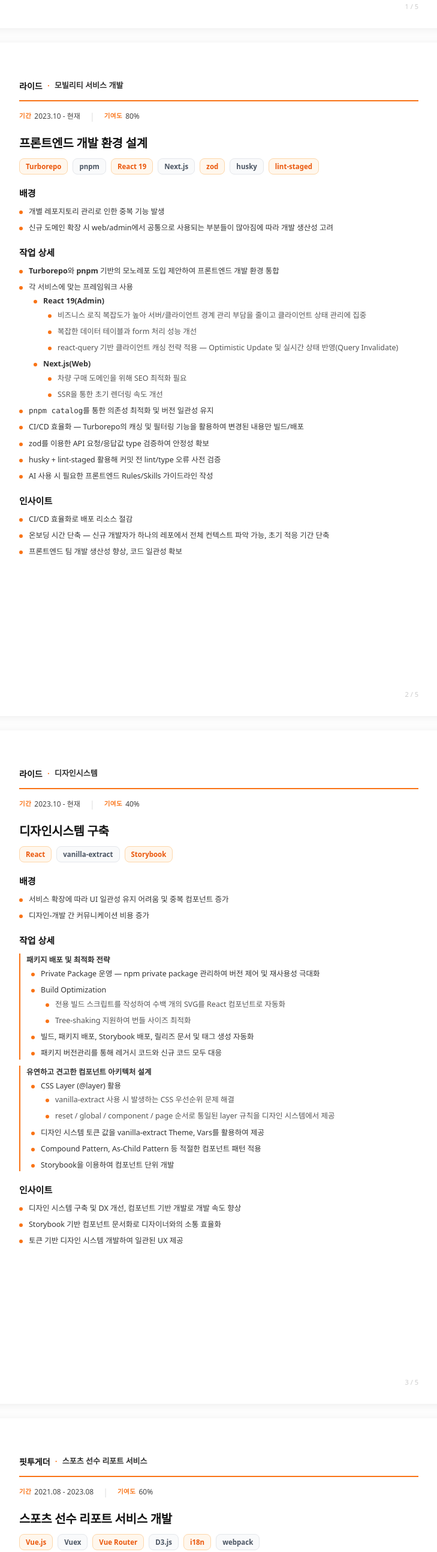
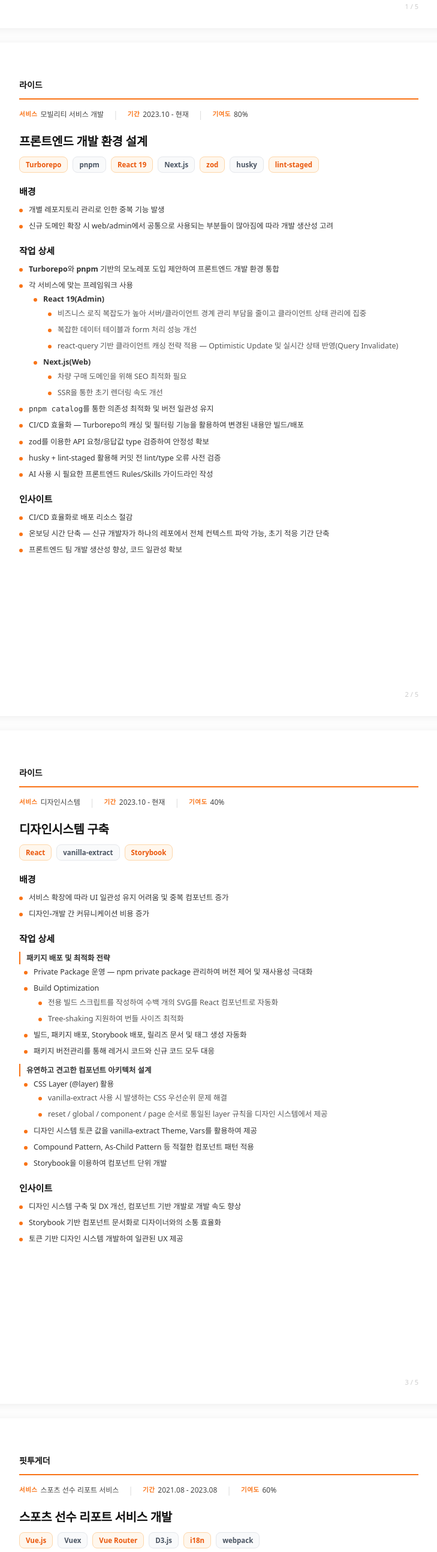
Before and after one commit to heeyounggoo/heeyounggoo.github.io, an Astro site: page /resume in a window 1280 px wide. Shown: the part 1209-3797 px from the top of the page at 60% size, without its empty margins (275-1004 px from the left). Built offline with nearby package versions, Linux system fonts and the light colour scheme; Astro itself is replaced by a stand-in of ours; a web font is replaced by a local one.

Commit message:
style: refine category accent line and move project-service to meta row

```diff
--- a/src/pages/resume.astro
+++ b/src/pages/resume.astro
@@ -254,13 +254,19 @@ import { profile } from "../data/profile";
     }
 
     .category-item {
-      padding-left: 10px !important;
-      border-left: 2px solid #f97316;
+      padding-left: 0 !important;
       margin-top: 10px !important;
     }
 
     .category-item::before {
       display: none !important;
+    }
+
+    .category-item > strong {
+      display: block;
+      border-left: 2px solid #f97316;
+      padding-left: 10px;
+      margin-bottom: 2px;
     }
 
     .project-title {
@@ -542,11 +548,14 @@ import { profile } from "../data/profile";
   <div class="page">
     <div class="project-header">
       <span class="project-company">라이드</span>
-      <span class="project-service-sep">·</span>
-      <span class="project-service">모빌리티 서비스 개발</span>
     </div>
 
     <div class="project-meta">
+      <div class="meta-item">
+        <span class="meta-label">서비스</span>
+        <span class="meta-value">모빌리티 서비스 개발</span>
+      </div>
+      <span class="meta-sep">|</span>
       <div class="meta-item">
         <span class="meta-label">기간</span>
         <span class="meta-value">2023.10 - 현재</span>
@@ -629,11 +638,14 @@ import { profile } from "../data/profile";
   <div class="page">
     <div class="project-header">
       <span class="project-company">라이드</span>
-      <span class="project-service-sep">·</span>
-      <span class="project-service">디자인시스템</span>
     </div>
 
     <div class="project-meta">
+      <div class="meta-item">
+        <span class="meta-label">서비스</span>
+        <span class="meta-value">디자인시스템</span>
+      </div>
+      <span class="meta-sep">|</span>
       <div class="meta-item">
         <span class="meta-label">기간</span>
         <span class="meta-value">2023.10 - 현재</span>
@@ -715,11 +727,14 @@ import { profile } from "../data/profile";
   <div class="page">
     <div class="project-header">
       <span class="project-company">핏투게더</span>
-      <span class="project-service-sep">·</span>
-      <span class="project-service">스포츠 선수 리포트 서비스</span>
     </div>
 
     <div class="project-meta">
+      <div class="meta-item">
+        <span class="meta-label">서비스</span>
+        <span class="meta-value">스포츠 선수 리포트 서비스</span>
+      </div>
+      <span class="meta-sep">|</span>
       <div class="meta-item">
         <span class="meta-label">기간</span>
         <span class="meta-value">2021.08 - 2023.08</span>
@@ -819,11 +834,14 @@ import { profile } from "../data/profile";
   <div class="page">
     <div class="project-header">
       <span class="project-company">ANTLabs</span>
-      <span class="project-service-sep">·</span>
-      <span class="project-service">대학교 학사 시스템</span>
     </div>
 
     <div class="project-meta">
+      <div class="meta-item">
+        <span class="meta-label">서비스</span>
+        <span class="meta-value">대학교 학사 시스템</span>
+      </div>
+      <span class="meta-sep">|</span>
       <div class="meta-item">
         <span class="meta-label">기간</span>
         <span class="meta-value">2019.03 - 2021.07</span>
```
